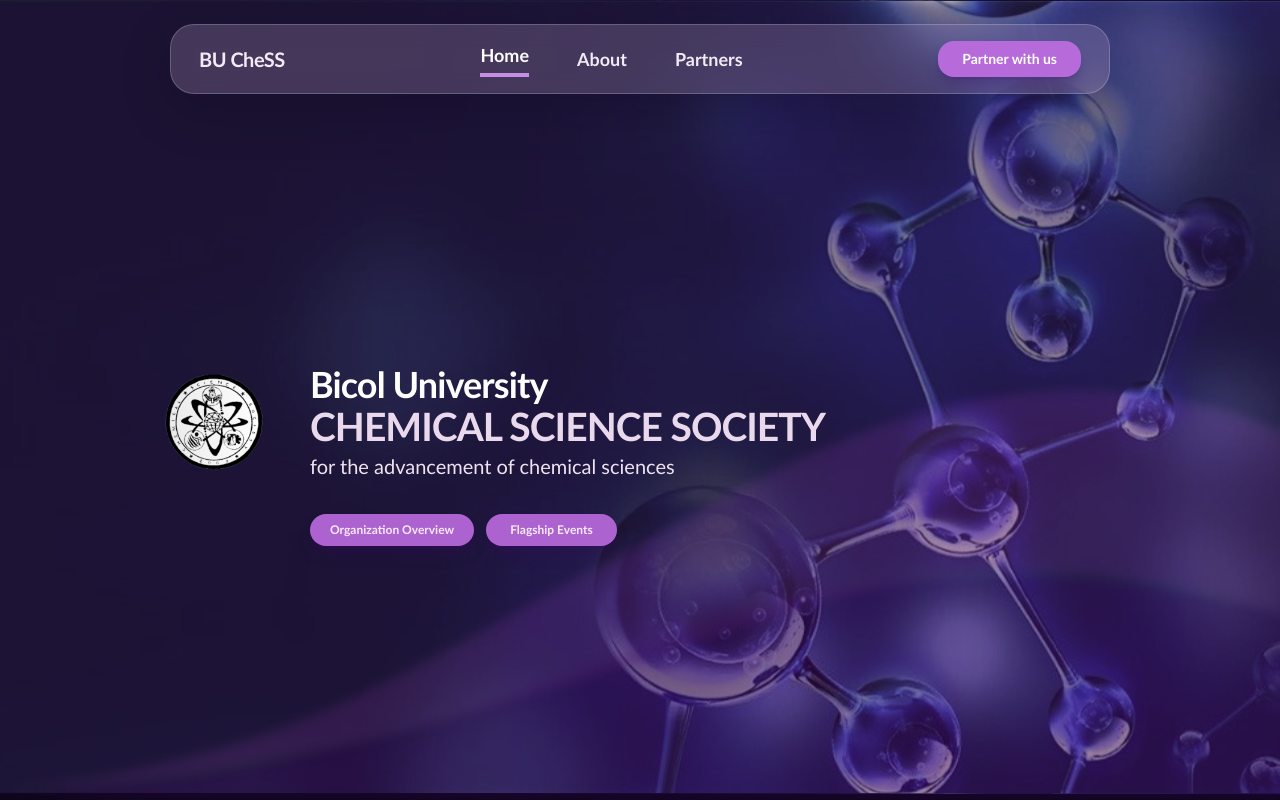
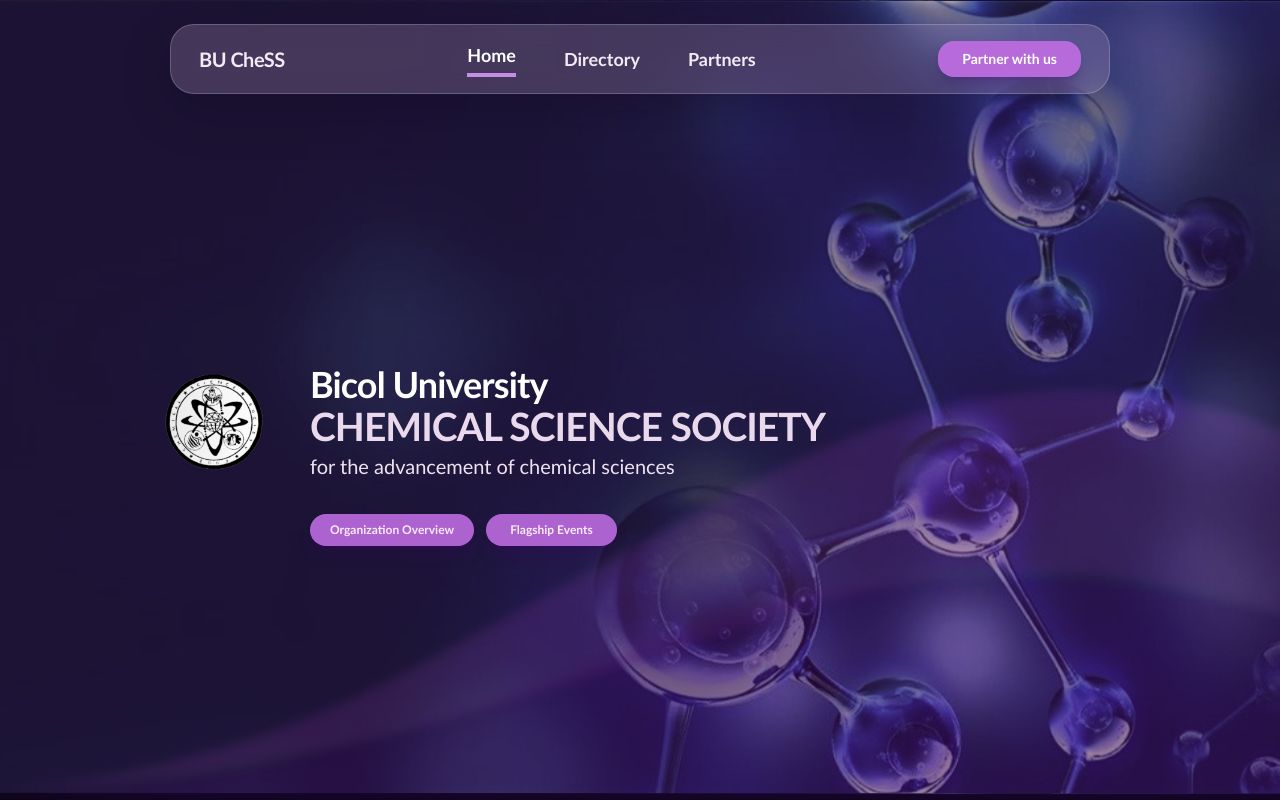
Before and after one commit to laovencer/BU-CheSS-Site, a React (Vite) app: page / in a window 1280 px wide. Built offline with nearby package versions, Linux system fonts and the light colour scheme.

Commit message:
updated navbar

```diff
--- a/src/components/Navbar.tsx
+++ b/src/components/Navbar.tsx
@@ -28,7 +28,7 @@
         </Link>
 
         <Link to="/about" className={navLinkClasses}>
-          About
+          Directory
         </Link>
 
         <Link to="/partners" className={navLinkClasses}>
```
